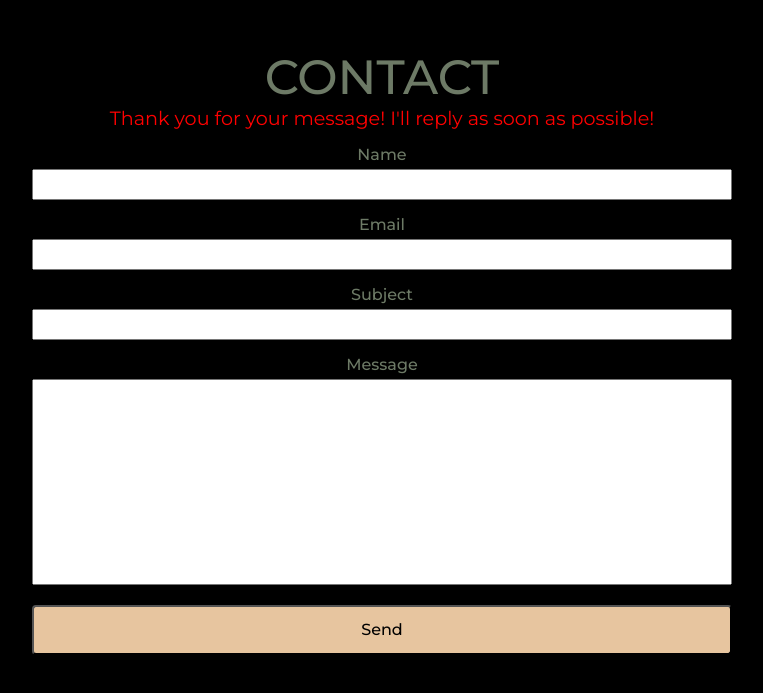
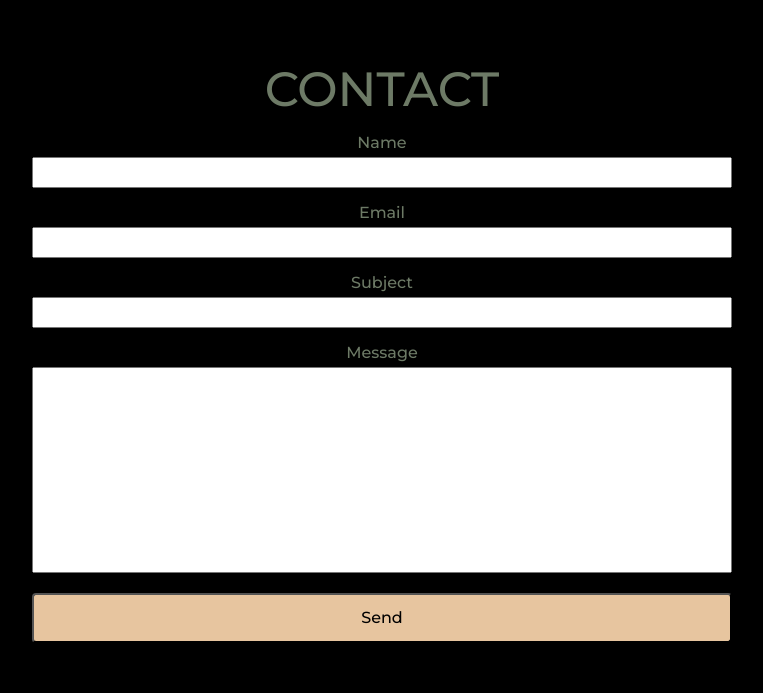
Before and after one commit to billyott/personal-site, a React (Create React App) app: page /contact in a window 1280 px wide. Shown: the part 2449-3142 px from the top of the page, without its empty margins (258-1021 px from the left). Built offline with nearby package versions, Linux system fonts and the light colour scheme.

Commit message:
add conditionals for submit

```diff
--- a/src/components/contact-form.js
+++ b/src/components/contact-form.js
@@ -1,9 +1,12 @@
-import React, { useRef }  from 'react';
+import React, { useRef, useState }  from 'react';
 import emailjs from 'emailjs-com';
 
 import './contact-form.scss';
 
 export default function ContactForm() {
+
+  const [hasSubmitted, setHasSubmitted] = useState(false);
+  const [hadError, setHadError] = useState(false);
 
   const form = useRef();
 
@@ -12,9 +15,11 @@ export default function ContactForm() {
 
     emailjs.sendForm(process.env.REACT_APP_SABISU, process.env.REACT_APP_TENPURETO, e.target, process.env.REACT_APP_YUZA)
     .then((result) => {
-        console.log(result.text);
+      console.log(result.text);
+      setHasSubmitted(true);
     }, (error) => {
-        console.log(error.text);
+      console.log(error.text);
+      setHadError(true);
     });
 
     e.target.reset();
@@ -22,7 +27,16 @@ export default function ContactForm() {
 
   return (
     <form className='contact-form' ref={form} onSubmit={sendEmail}>
-      <div className='contact-form__thank-you-message'>Thank you for your message! I'll reply as soon as possible!</div>
+      {hasSubmitted && (
+        <div className='contact-form__submit-message'>
+          Thank you for your message! I'll reply as soon as possible!
+        </div>
+      )}
+      {hadError && (
+        <div className='contact-form__submit-message'>
+          Oh no! Issue sending message - please refresh and try again :(
+        </div>
+      )}
       <label className='contact-form__label'>Name</label>
       <input className='contact-form__input' type="text" name="name" />
       <label className='contact-form__label'>Email</label>
--- a/src/components/contact-form.scss
+++ b/src/components/contact-form.scss
@@ -11,7 +11,7 @@
     margin: 0 auto;
     font-size: 1rem;
 
-    &__thank-you-message {
+    &__submit-message {
         color: red;
         font-size: 1.2rem;
     }
```
